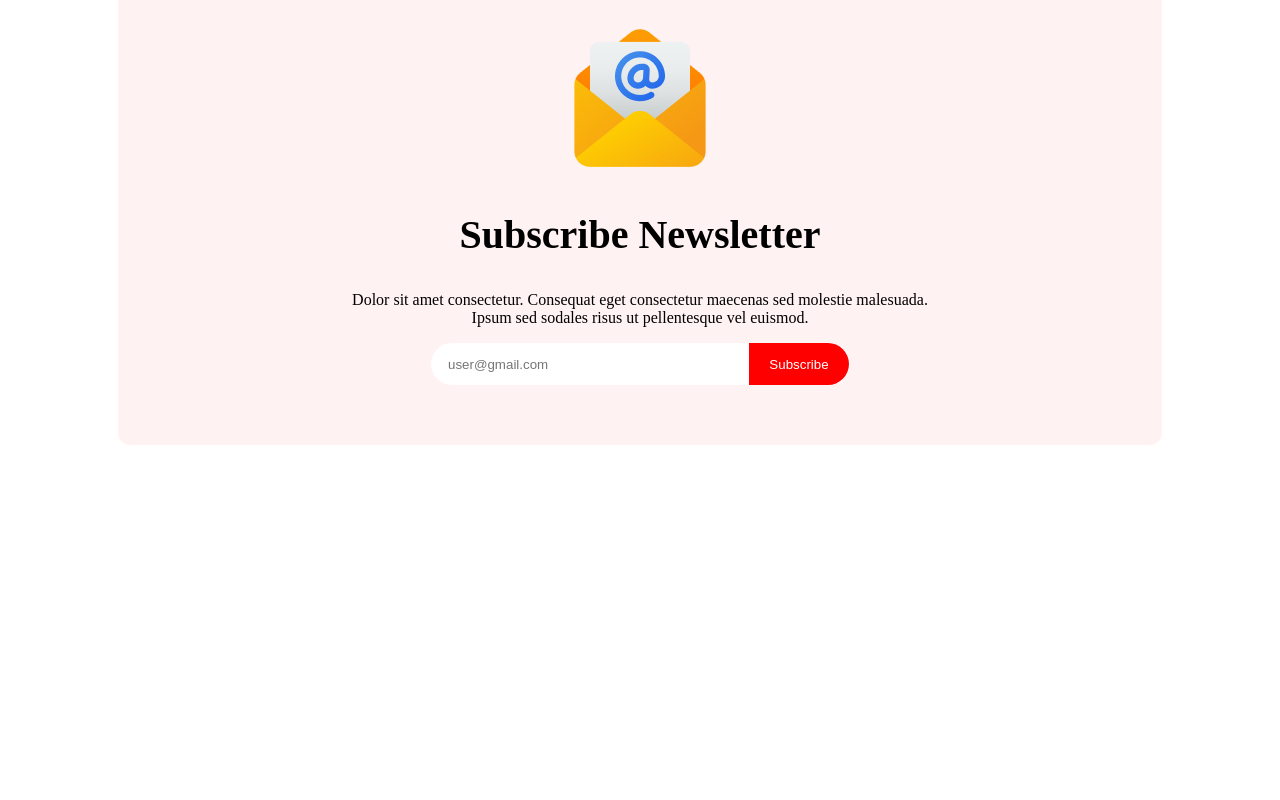
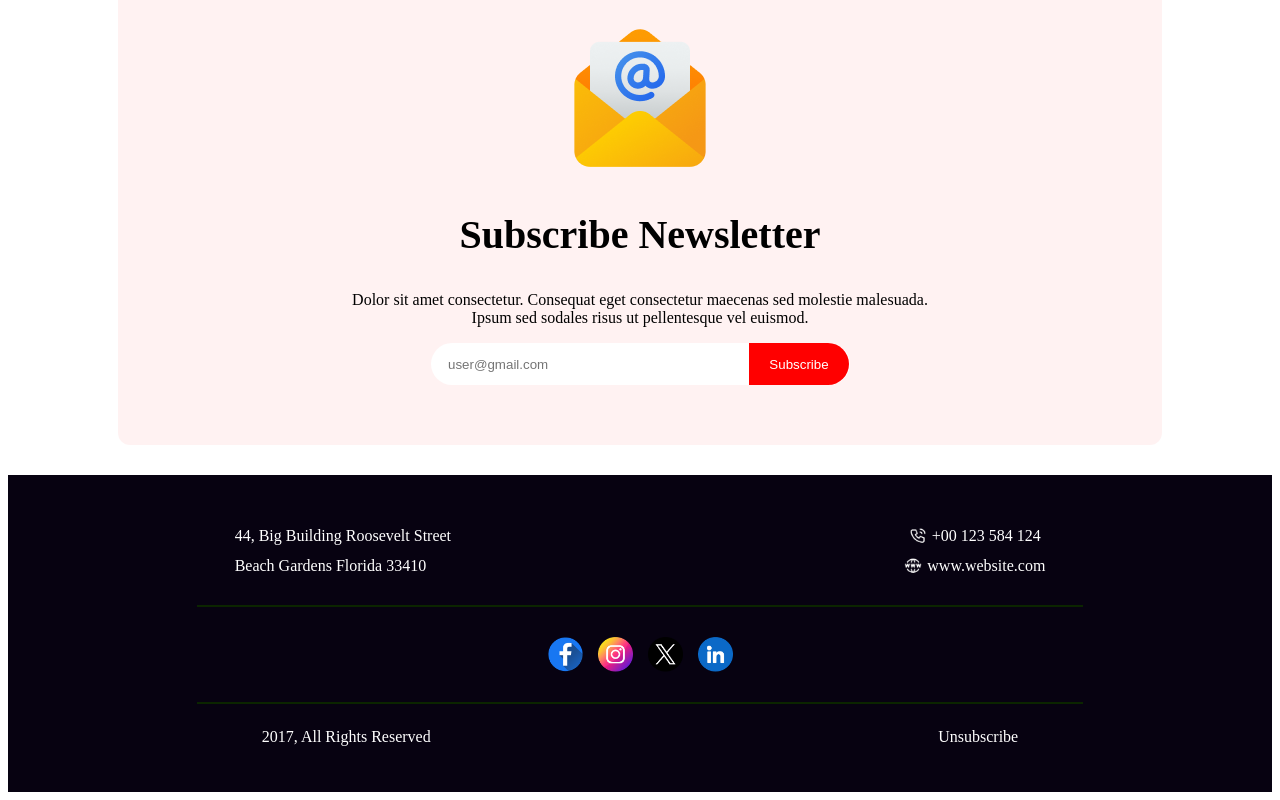
Before and after one commit to sujon358/New-Year-Assignment, a plain HTML site: page index.html in a window 1280 px wide. Shown: the part 3389-4189 px from the top of the page. Before the commit the page ends 3864 px from the top, so only its background shows below. Drawn offline with Linux system fonts and the light colour scheme.

Commit message:
footer added

```diff
--- a/index.html
+++ b/index.html
@@ -105,6 +105,36 @@
 
         </section>
     </main>
+    <footer>
+        <div class="footer-container">
+            <div class="footer-title">
+                <p>44, Big Building Roosevelt Street <br>
+                Beach Gardens Florida 33410</p>
+            </div>
+            <div>
+                <div class="footer-contact">
+                    <img src="/icon/Call.png" alt="">
+                    <p>+00 123 584 124</p>
+                </div>
+                <div class="footer-contact">
+                    <img src="/icon/Website.png" alt="">
+                    <p>www.website.com</p>
+                </div>
+            </div>
+        </div>
+        <hr width="70%" color="rgba(255, 255, 255, 0.15)">
+        <div class="social-icon">
+            <img src="/icon/Facebook.png" alt="">
+            <img src="/icon/Instagram.png" alt="">
+            <img src="/icon/Twitter.png" alt="">
+            <img src="/icon/Linkedin.png" alt="">
+        </div>
+        <hr width="70%" color="rgba(255, 255, 255, 0.15)">
+        <div class="footer-text">
+            <p>2017, All Rights Reserved</p>
+            <p>Unsubscribe</p>
+        </div>
+    </footer>
 </body>
 
 </html>
--- a/style.css
+++ b/style.css
@@ -133,6 +133,11 @@ color: #FF0000;
     height: 400px;
     width: 350px;
 }
+.cards img:hover{
+    transition: 1s;
+    height: 250px;
+    width: 200px;
+}
 .cards{
     display: flex;
     justify-content: space-evenly;
@@ -156,7 +161,6 @@ color: #FF0000;
     width: 400px;
     border-radius: 35px;
     border: none;
-
    padding-left: 17px;
 }
 .contact button{
@@ -171,3 +175,52 @@ color: #FF0000;
     border: none;
     color: #fff;
 }
+footer{
+    background-color:  #070211;
+    padding-top: 30px;
+    padding-bottom: 30px;
+}
+.footer-container{
+    display: flex;
+    justify-content: space-around;
+    align-items: center;
+    color: #fff;
+}
+.footer-title{
+    line-height: 30px;
+}
+.footer-contact{
+    display: flex;
+    justify-content: center;
+    align-items: center;
+    gap: 5px;
+    margin: 0px;
+    line-height: 30px;
+}
+.footer-contact img{
+    width: 18px;
+    height: 18px;
+}
+.footer-contact p{
+    margin: 0%;
+}
+.social-icon{
+    display: flex;
+    justify-content: center;
+    align-items: center;
+    gap: 15px;
+    margin-top: 30PX;
+    margin-bottom: 30PX;
+}
+.social-icon img{
+    width: 35px;
+    height: 35px;
+}
+.footer-text{
+    display: flex;
+    justify-content: space-around;
+    align-items: center;
+}
+.footer-text p{
+    color: #fff;
+}
```
Lines whose indentation alone changed are shown as unchanged.
